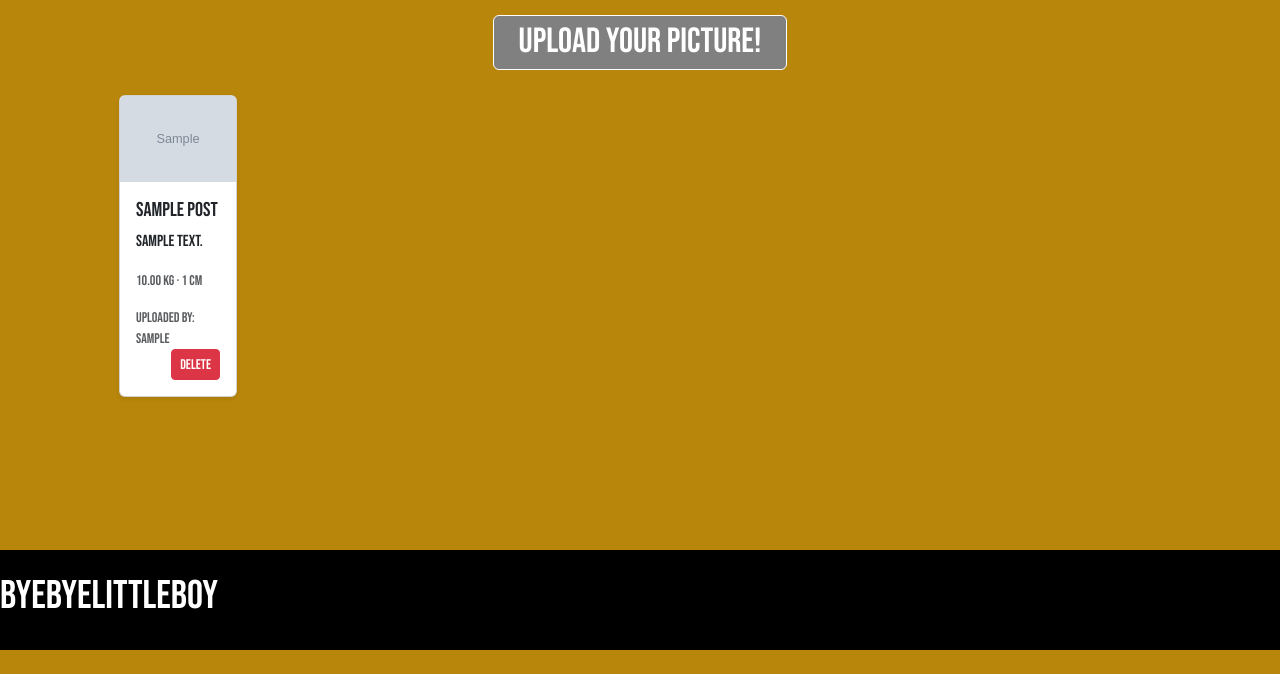
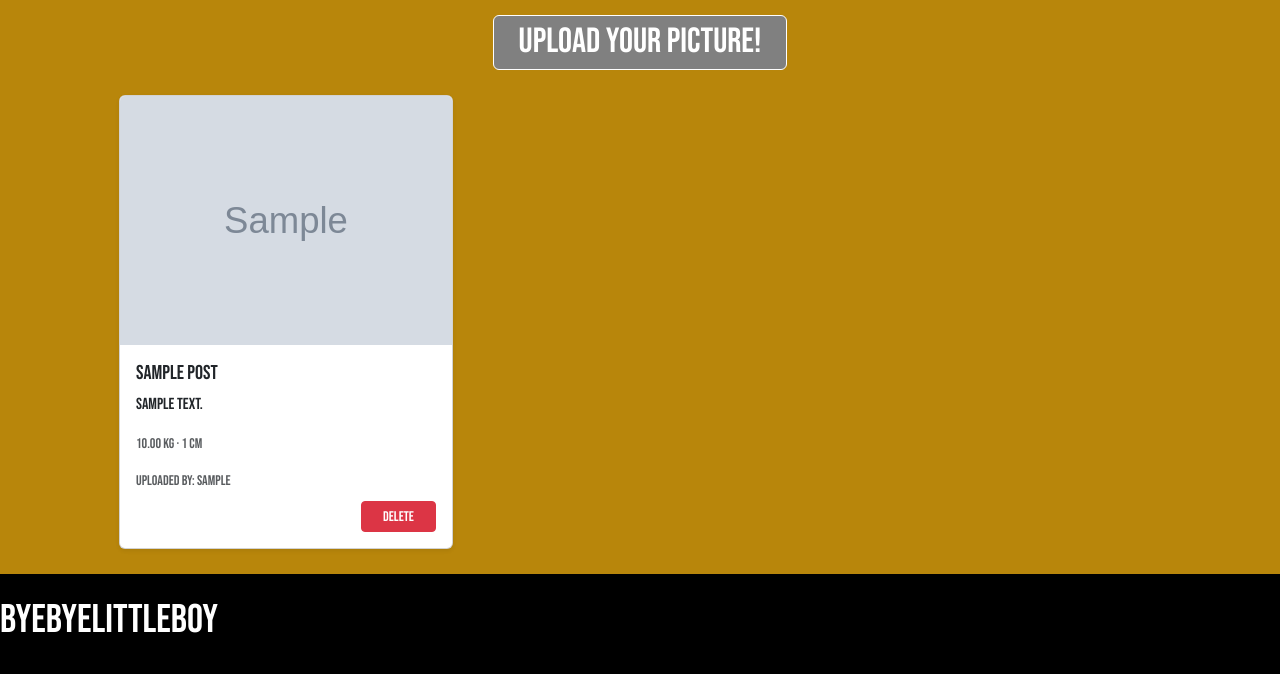
Before and after one commit to Rabbsen/thirdthingy, a Django app: page / in a window 1280 px wide. Shown: the part 150-824 px from the top of the page. Before the commit the page ends 800 px from the top, so only its background shows below. Run offline with Django 5.2, Linux system fonts and the light colour scheme; a user stored in the database is signed in; tables that the repository leaves empty hold one stand-in row (values such as "Sample post"); grey boxes marked "Sample" are stand-in pictures.

Commit message:
made canges to css so card fill empty space

```diff
--- a/posts/templates/home.html
+++ b/posts/templates/home.html
@@ -83,9 +83,9 @@
 {% endif %}
 </div>
 <div class="main-content">
-    <div class="row g-4">
+    <div class="mainfeed">
   {% for post in posts %}
-    <div class="col-12 col-md-6 col-lg-4">
+    <div class="feed-items">
       <div class="card shadow-sm">
 
         <img
--- a/static/css/style.css
+++ b/static/css/style.css
@@ -177,25 +177,44 @@ body {
     color:white;
     border-color: white;
 }
-.main-content {
-    display:flex;
-    flex-direction: row;
-    margin:25px;
-}
-/*.main-content .card {
-    min-height:100%;
-}
+
 /* styling for upload cards */
 
+.main-content {
+    margin:25px;
+    display:block;
+}
+
+.mainfeed {
+    column-count:3;
+    column-gap:20px;
+}
+
+@media (max-width: 992px){
+  .mainfeed{ column-count: 2; }
+}
+
+@media (max-width: 576px){
+  .mainfeed{ column-count: 1; }
+}
+
+.feed-items{
+  break-inside: avoid;
+  margin-bottom: 20px;
+}
+.feed-items .card {
+    display:inline-block;
+    width:100%;
+}
 .card-body {
     display:flex;
     flex-direction: column;
-    height:auto;
 }
 .card-body .delbtn {
     align-self:flex-end;
-    width:auto;
+    margin-top:10px;
 }
+
 /* Login html styling */
 .loginbox {
     min-height: calc(100vh - 140px);
```
